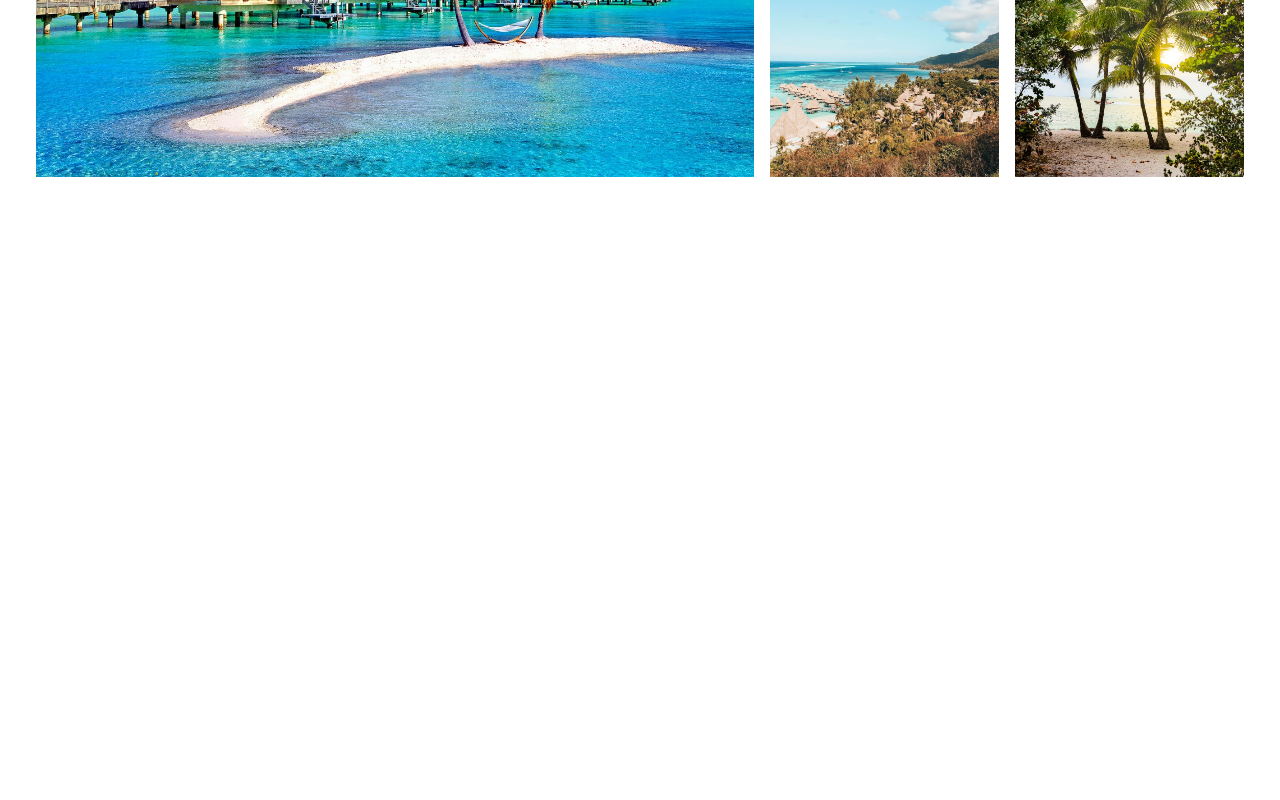
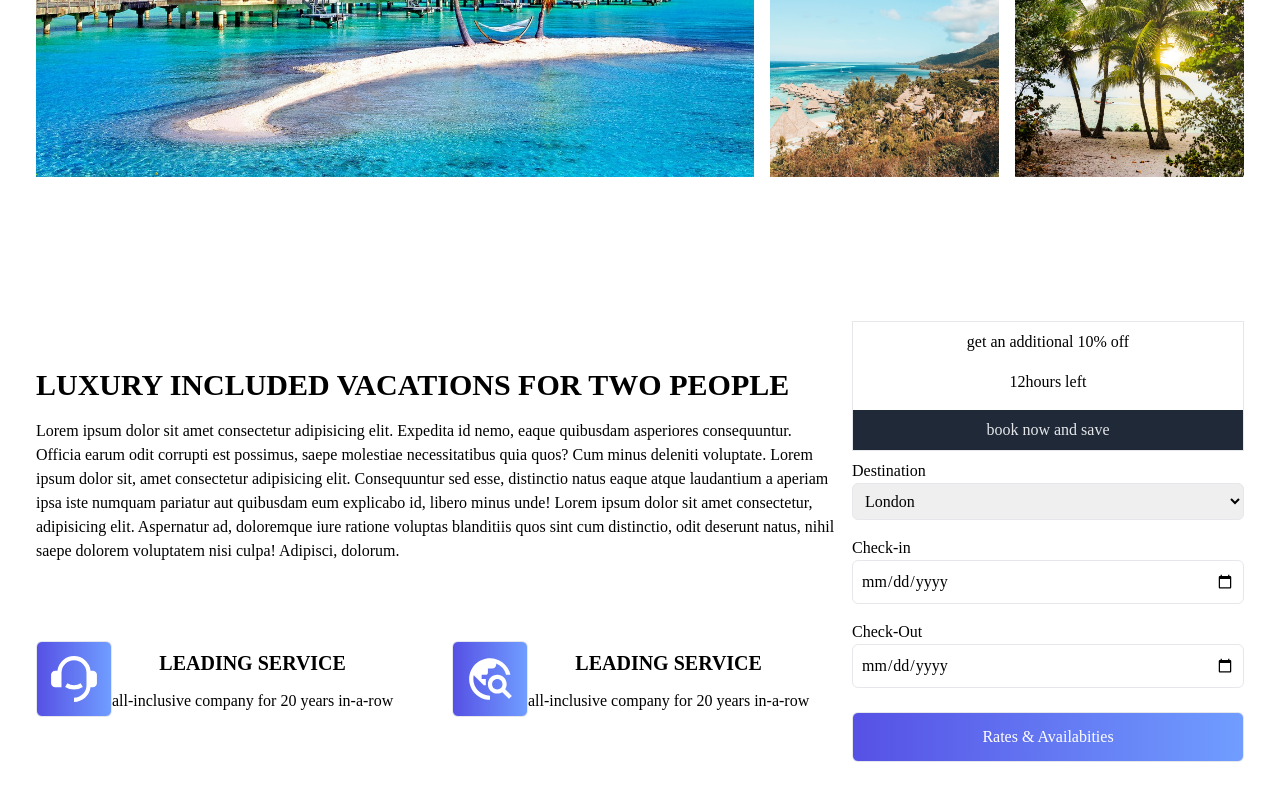
Before and after one commit to pouryourlove/travel-react-tailwind, a React (Create React App) app: page / in a window 1280 px wide. Shown: the part 1278-2078 px from the top of the page. Before the commit the page ends 1535 px from the top, so only its background shows below. Built offline with nearby package versions, Linux system fonts and the light colour scheme.

Commit message:
Search section completed

```diff
--- a/src/App.js
+++ b/src/App.js
@@ -2,13 +2,15 @@
 import Hero from "./components/Hero";
 import Navbar from "./components/Navbar";
 import Destinations from "./components/Destinations";
+import Search from "./components/Search";
 
 function App() {
   return (
     <div>
       <Navbar />
       <Hero />
-      <Destinations/>
+      <Destinations />
+      <Search />
     </div>
   );
 }
--- /dev/null
+++ b/src/components/Search.jsx
@@ -0,0 +1,81 @@
+import React from "react";
+import { RiCustomerService2Fill } from "react-icons/ri";
+import { MdOutlineTravelExplore } from "react-icons/md";
+
+function Search() {
+  return (
+    <div className="max-w-[1240px] mx-auto grid lg:grid-cols-3 gap-4 px-4 py-16">
+      <div className="lg:col-span-2 flex flex-col justify-evenly">
+        <div>
+          <h2>LUXURY INCLUDED VACATIONS FOR TWO PEOPLE</h2>
+          <p className="py-4">
+            Lorem ipsum dolor sit amet consectetur adipisicing elit. Expedita id
+            nemo, eaque quibusdam asperiores consequuntur. Officia earum odit
+            corrupti est possimus, saepe molestiae necessitatibus quia quos? Cum
+            minus deleniti voluptate. Lorem ipsum dolor sit, amet consectetur
+            adipisicing elit. Consequuntur sed esse, distinctio natus eaque
+            atque laudantium a aperiam ipsa iste numquam pariatur aut quibusdam
+            eum explicabo id, libero minus unde! Lorem ipsum dolor sit amet
+            consectetur, adipisicing elit. Aspernatur ad, doloremque iure
+            ratione voluptas blanditiis quos sint cum distinctio, odit deserunt
+            natus, nihil saepe dolorem voluptatem nisi culpa! Adipisci, dolorum.
+          </p>
+        </div>
+        <div className="grid sm:grid-cols-2 gap-8 py-4">
+          <div className="flex flex-col lg:flex-row items-center text-center">
+            <button>
+              <RiCustomerService2Fill size={50} />
+            </button>
+            <div>
+              <h3 className="py-2">LEADING SERVICE</h3>
+              <p className="py-1">
+                all-inclusive company for 20 years in-a-row
+              </p>
+            </div>
+          </div>
+          <div className="flex flex-col lg:flex-row items-center text-center">
+            <button>
+              <MdOutlineTravelExplore size={50} />
+            </button>
+            <div>
+              <h3 className="py-2">LEADING SERVICE</h3>
+              <p className="py-1">
+                all-inclusive company for 20 years in-a-row
+              </p>
+            </div>
+          </div>
+        </div>
+      </div>
+      <div>
+        <div className="border text-center">
+          <p className="pt-2">get an additional 10% off</p>
+          <p className="py-4">12hours left</p>
+          <p className="bg-gray-800 text-gray-200 py-2">book now and save</p>
+        </div>
+        <form className="w-full">
+          <div className="flex flex-col my-2">
+            <label>Destination</label>
+            <select className="border rounded-md p-2">
+              <option>London</option>
+              <option>Paris</option>
+              <option>Porto</option>
+              <option>Madrid</option>
+              <option>Helsinki</option>
+            </select>
+          </div>
+          <div className="flex flex-col my-4">
+            <label>Check-in</label>
+            <input className="border rounded-md p-2" type="date" />
+          </div>
+          <div className="flex flex-col my-2">
+            <label>Check-Out</label>
+            <input className="border rounded-md p-2" type="date" />
+          </div>
+          <button className="w-full my-4">Rates & Availabities</button>
+        </form>
+      </div>
+    </div>
+  );
+}
+
+export default Search;
```
